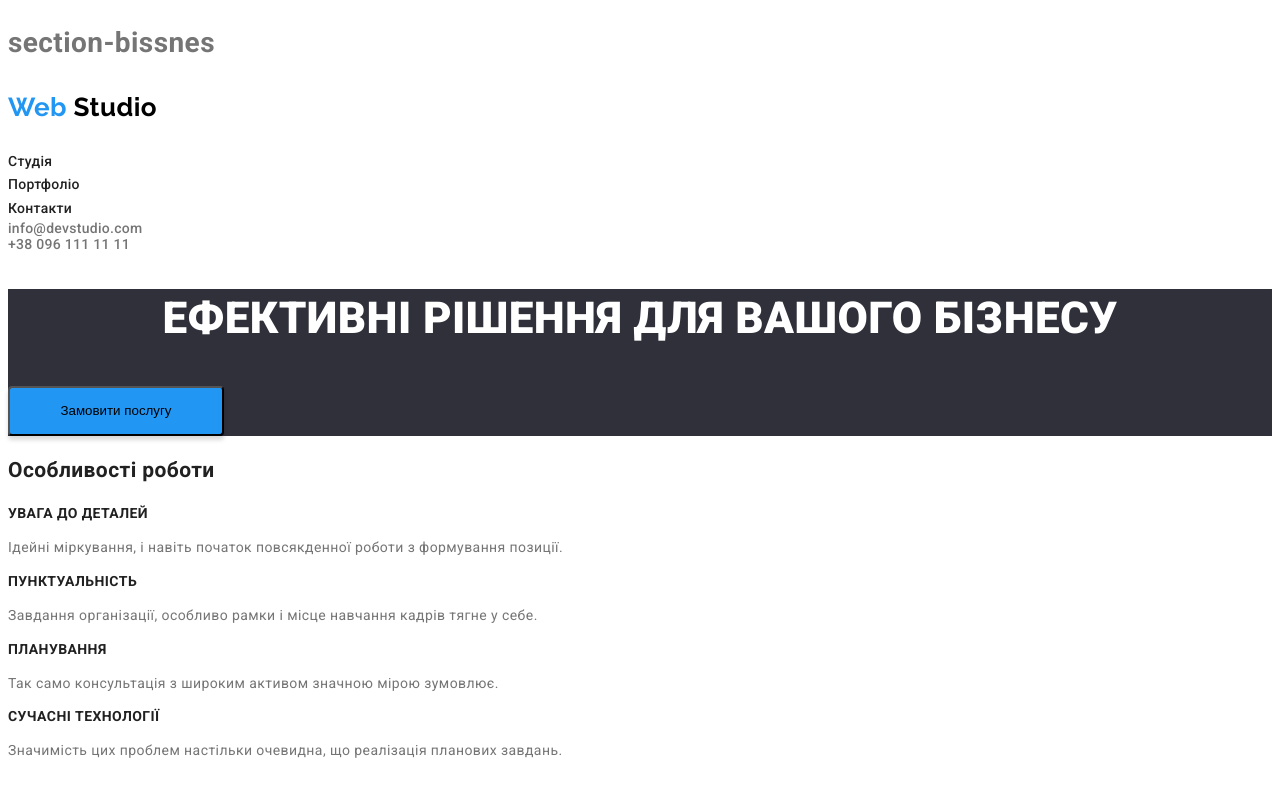
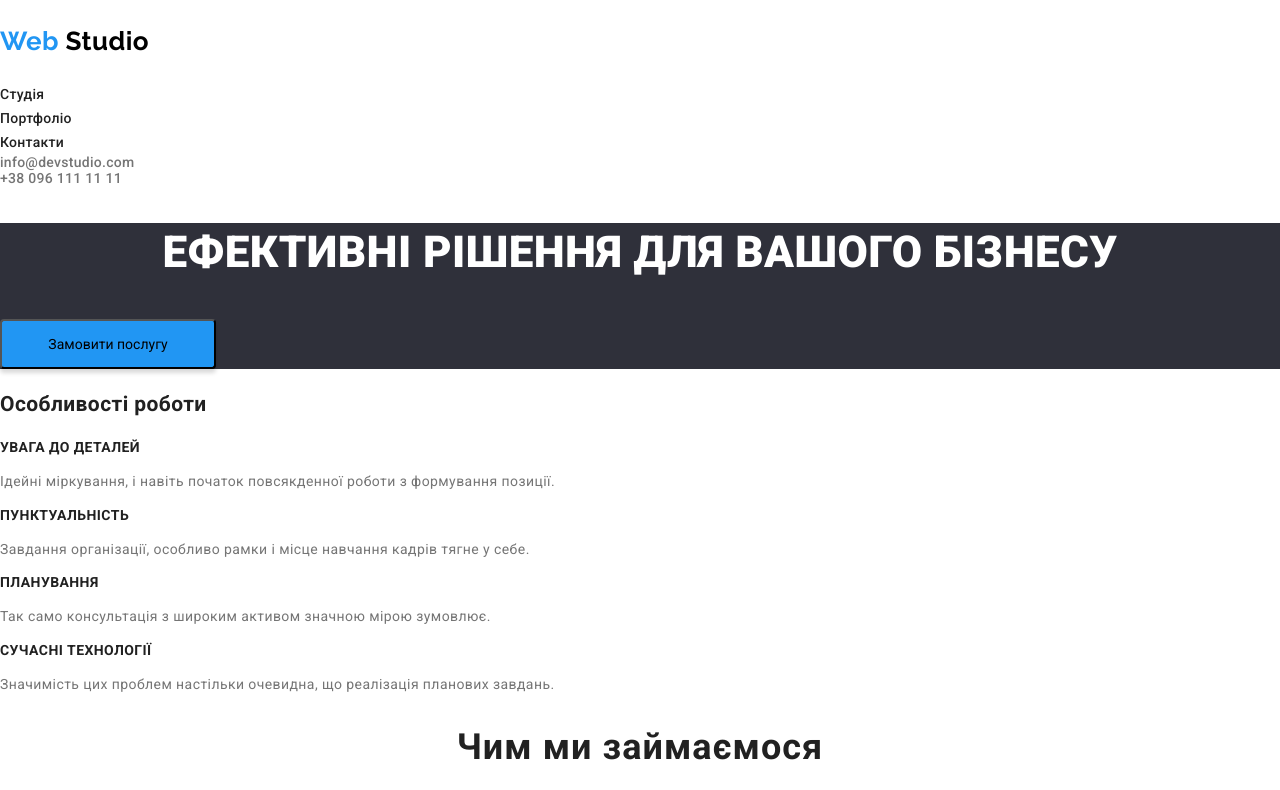
Before and after one commit to Mr-Foxx/goit-markup-hw-03, a plain HTML site: page index.html in a window 1280 px wide. Shown: the top 790 px of the page. Drawn offline with nearby package versions, Linux system fonts and the light colour scheme.

Commit message:
добавив модерн нормалацз

```diff
--- a/css/styles.css
+++ b/css/styles.css
@@ -13,6 +13,7 @@ body {
     font-size: 14px;
     line-height: 1.7;
     letter-spacing: 0.03em;
+    margin: 0;
 
     color: var(--main-color-text);
 }
--- a/index.html
+++ b/index.html
@@ -7,11 +7,13 @@
     <link rel="preconnect" href="https://fonts.googleapis.com">
     <link rel="preconnect" href="https://fonts.gstatic.com" crossorigin>
     <link href="https://fonts.googleapis.com/css2?family=Raleway:wght@700&family=Roboto:wght@400;500;700;900&display=swap" rel="stylesheet">
+    <link rel="stylesheet" href="https://cdnjs.cloudflare.com/ajax/libs/modern-normalize/1.1.0/modern-normalize.min.css">
     <title>Document</title>
     <link rel="stylesheet" href="./css/styles.css">
 </head>
-  <body class="body">
-<h1>section-bissnes</h1>
+  <body>
+
+
     <!--Шапка сайту-->
     <header >
         <nav>
```
Also changed, not shown: portfolio.html (+1 -0 lines).
